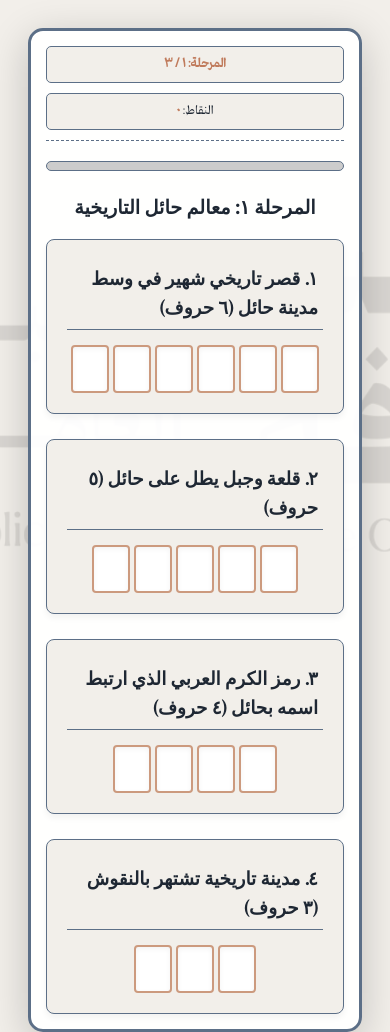
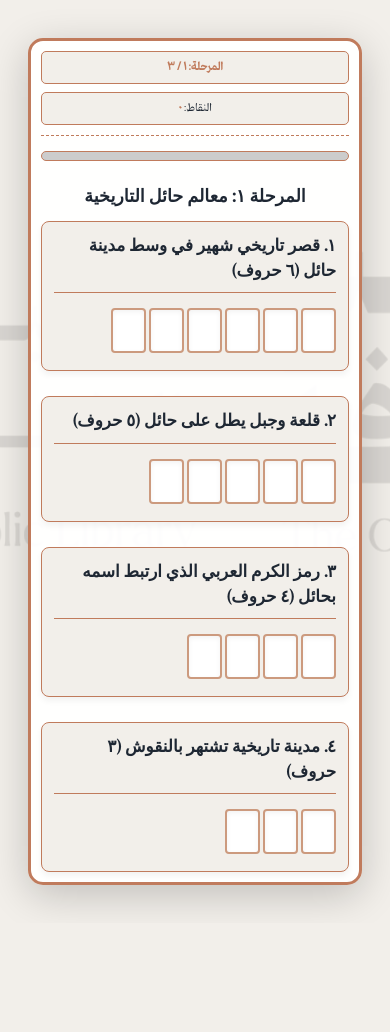
Before and after one commit to ash9995/hailgame, a plain HTML site: page index.html in a window 390 px wide. Shown: the top 1032 px of the page. After the commit the page ends 923 px from the top, so only its background shows below. Drawn offline with Linux system fonts and the light colour scheme.

Commit message:
Update style.css

```diff
--- a/style.css
+++ b/style.css
@@ -19,7 +19,7 @@
     --accent-orange: #C07B5C;   /* اللون البرتقالي/الترابي من الصورة */
     --light-cream: #F2EFEA;    /* لون فاتح متناسق للنصوص والخلفيات */
     --text-dark: #1E2733;       /* لون نص أغمق */
-    --ui-border-color: #5C6F87; /* لون حدود UI متناسق */
+    --ui-border-color: #C07B5C; /* تغيير: لون حدود UI برتقالي/ترابي */
     --correct-green: #4CAF50;   /* أخضر للحل الصحيح */
     --incorrect-red: #E74C3C;   /* أحمر للحل الخاطئ */
     --door-color: #CC9A7E;      /* لون الأبواب في الخلفية */
@@ -150,7 +150,7 @@ body {
 }
 
 .clue {
-    font-size: 1.4rem; /* الحجم الذي طلبته سابقًا */
+    font-size: 1.4rem;
     font-family: 'Larken', serif;
     font-weight: bold;
     color: var(--text-dark);
@@ -268,12 +268,19 @@ body {
     font-size: 1.5rem;
     cursor: pointer;
     border-radius: 5px;
-    transition: background 0.3s, transform 0.2s;
+    transition: background 0.3s, transform 0.2s, box-shadow 0.2s;
+    box-shadow: 0 4px 0 #a8654c;
 }
 
 .btn-hail:hover {
     background-color: #a8654c;
     transform: translateY(-2px);
+    box-shadow: 0 6px 0 #8d4f3b;
+}
+
+.btn-hail:active {
+    transform: translateY(2px);
+    box-shadow: 0 2px 0 #a8654c;
 }
 
 /* --- Animations --- */
@@ -285,8 +292,8 @@ body {
 
 @keyframes shake {
     0%, 100% { transform: translateX(0); }
-    20%, 60% { transform: translateX(-5px); }
-    40%, 80% { transform: translateX(5px); }
+    20%, 60% { transform: translateX(-6px); }
+    40%, 80% { transform: translateX(6px); }
 }
 
 /* لتنسيق أرقام المرحلة والنقاط بالخط العربي */
@@ -301,42 +308,66 @@ body {
 @media (max-width: 600px) {
 
     .puzzle-container {
-        width: 100%; /* تأخذ العرض الكامل تقريباً */
-        padding: 15px; /* تقليل الحشو */
+        width: 100%;
+        padding: 10px; /* تقليل الحشو الداخلي أكثر */
+        margin: 10px auto; /* إضافة هوامش علوية وسفلية بسيطة */
+    }
+
+    .game-header {
+        flex-direction: column;
+        gap: 8px;
+        margin-bottom: 15px;
+    }
+
+    .level-indicator, .score-box {
+        font-size: 0.9rem; /* تصغير الخط في الرؤوس */
+        padding: 4px 10px;
+        width: 100%;
     }
 
     #main-title {
-        font-size: 2rem; /* تقليل حجم العنوان الرئيسي */
+        font-size: 1.8rem; /* تصغير العنوان الرئيسي */
     }
 
     .subtitle {
-        font-size: 1.2rem; /* تقليص بسيط لحجم عنوان المرحلة */
-        margin-bottom: 20px;
+        font-size: 1.1rem; /* تصغير عنوان المرحلة أكثر قليلاً ليناسب الشاشة */
+        margin-bottom: 15px;
+    }
+
+    .word-group {
+        padding: 12px; /* تقليل الحشو في مجموعات الألغاز */
     }
 
     .clue {
-        font-size: 1.15rem; /* تقليص حجم خط السؤال ليناسب العرض */
-        padding: 5px;
+        font-size: 1.05rem; /* تصغير حجم خط السؤال */
+        line-height: 1.5;
+        padding-bottom: 8px;
+    }
+
+    .inputs {
+        gap: 3px; /* تقليل المسافة بين مربعات الإدخال */
+        overflow-x: auto; /* إضافة شريط تمرير أفقي إذا لم تكفِ المربعات */
+        justify-content: flex-start; /* تبدأ المربعات من اليمين (في RTL) */
+        padding-bottom: 5px;
     }
 
     .cell {
-        width: 38px; /* تقليل العرض */
-        height: 48px; /* تقليل الارتفاع */
-        font-size: 20px; /* تقليل حجم الخط داخل المربع */
-        gap: 5px; /* تقليل المسافة بين المربعات */
+        width: 35px; /* تقليل العرض أكثر */
+        height: 45px; /* تقليل الارتفاع أكثر */
+        font-size: 18px; /* تصغير حجم الخط داخل المربع */
+        flex-shrink: 0; /* منع المربعات من التقلص بشكل كبير */
     }
 
-    .inputs {
-        gap: 4px; /* تقليل المسافة بين مربعات الإدخال */
+    .modal-content {
+        padding: 25px;
     }
 
-    .game-header {
-        flex-direction: column; /* ترتيب المرحلة والنقاط عمودياً */
-        gap: 10px;
+    .modal-content h2 {
+        font-size: 2rem;
     }
 
-    .level-indicator, .score-box {
-        font-size: 1rem;
-        width: 100%;
+    .btn-hail {
+        font-size: 1.2rem;
+        padding: 10px 20px;
     }
 }
```
